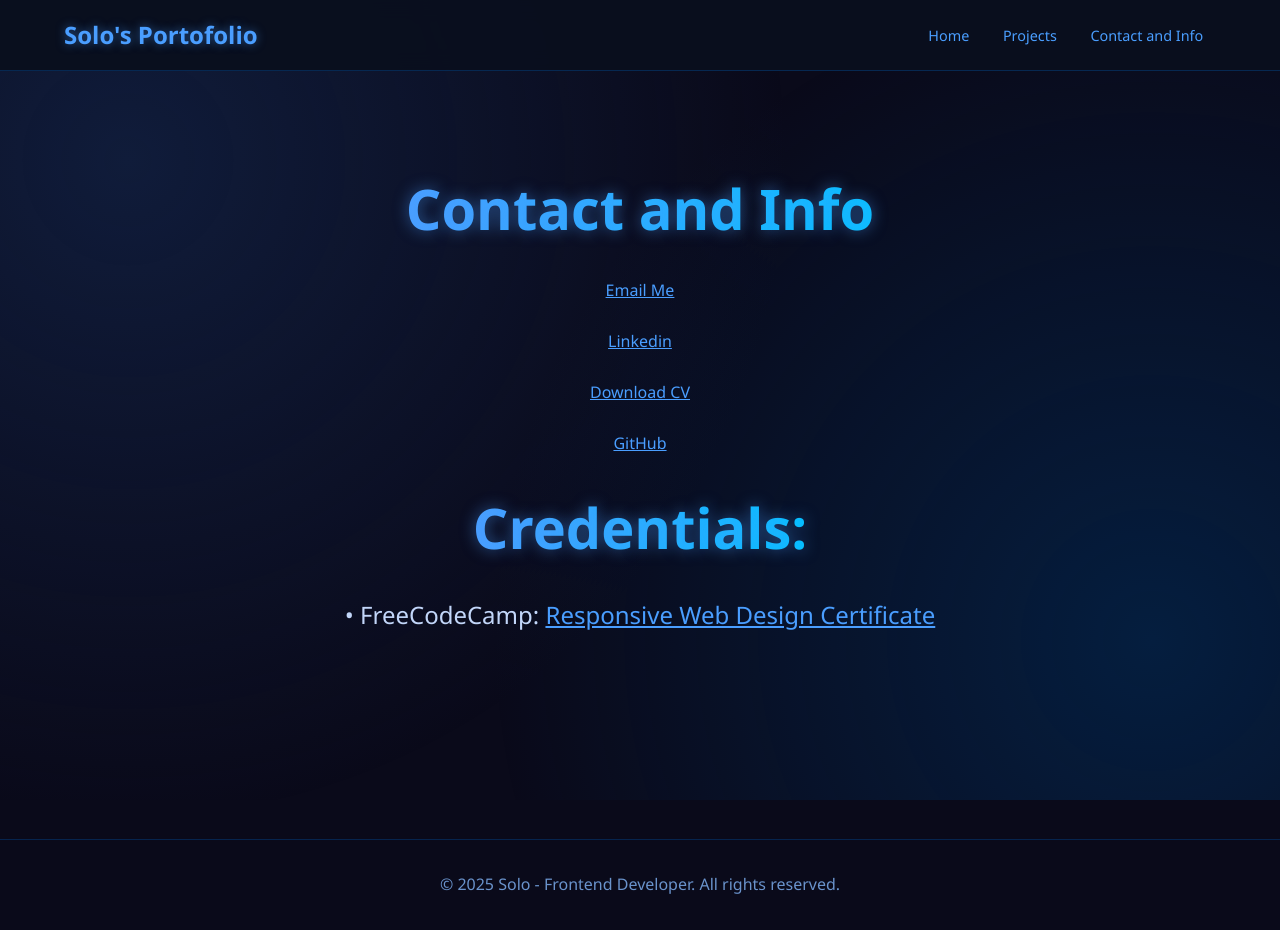
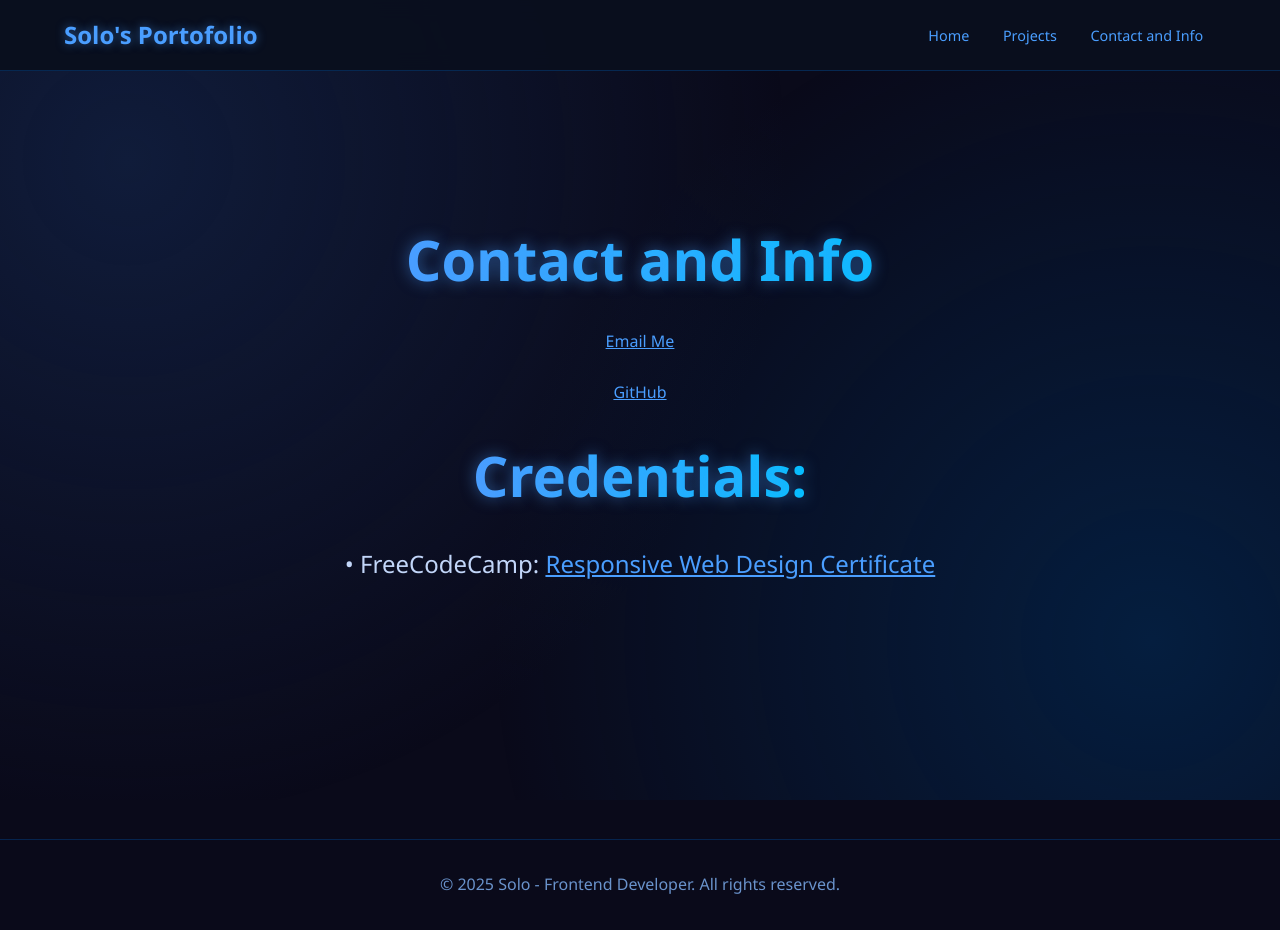
Before and after one commit to Stormrage-exe/Portofolio, a plain HTML site: page contact.html in a window 1280 px wide. Drawn offline with Linux system fonts and the light colour scheme.

Commit message:
Update contact.html

```diff
--- a/contact.html
+++ b/contact.html
@@ -22,8 +22,6 @@
         <section class="hero">
             <h1>Contact and Info</h1>
             <a href="biasolo0611@gmail.com">Email Me</a> <br>
-            <a href="https://www.linkedin.com/in/solomon07/">Linkedin</a> <br>
-          <a href="https://drive.google.com/uc?export=download&id=1Vpb7HB2GaQ7gWEATxmiQ1-ai1xzi8ze4" download="Your_CV.pdf">Download CV</a> <br>
             <a href="https://github.com/Stormrage-exe">GitHub</a> <br>
             <h1>Credentials:</h1>
             <p>• FreeCodeCamp: <a href="https://www.freecodecamp.org/certification/solomon11/responsive-web-design">Responsive Web Design Certificate</a></p>
```
